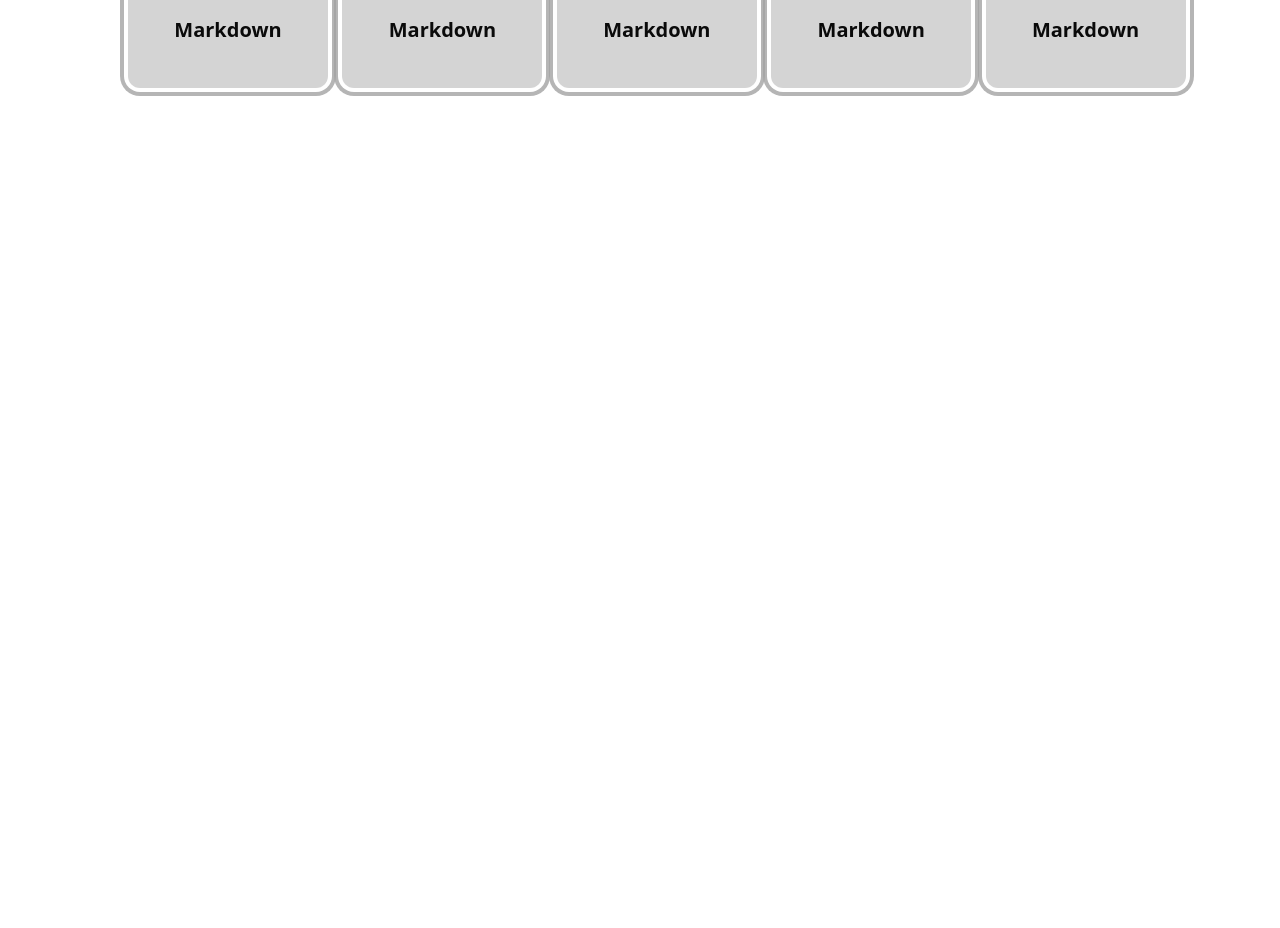
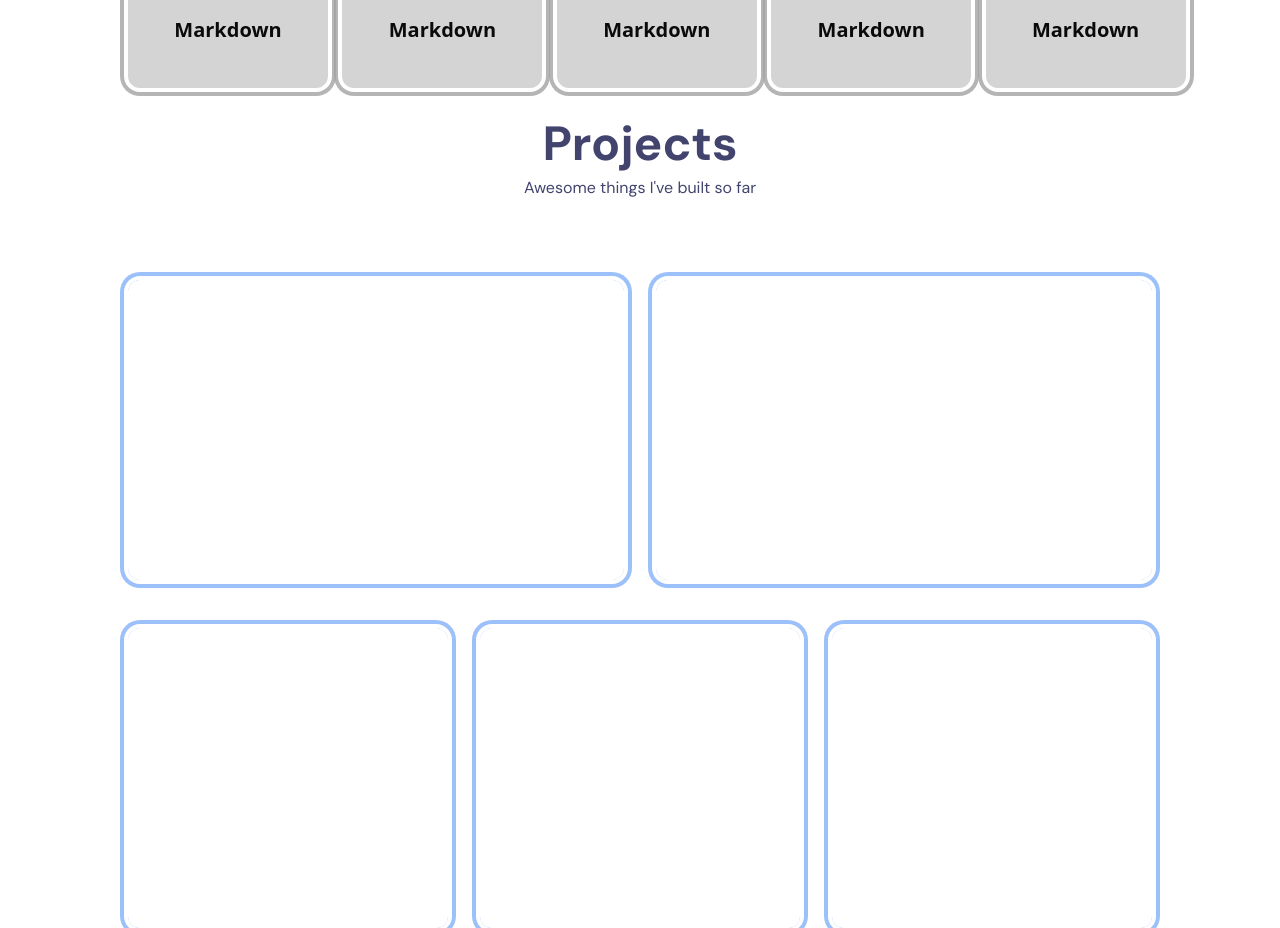
Before and after one commit to alexstrugacz/AlexWeb, a React (Create React App) app: page / in a window 1280 px wide. Shown: the part 1540-2468 px from the top of the page. Before the commit the page ends 1660 px from the top, so only its background shows below. Built offline with nearby package versions, Linux system fonts and the light colour scheme.

Commit message:
projects outline grid done

```diff
--- a/src/components/Landing/Landing.tsx
+++ b/src/components/Landing/Landing.tsx
@@ -1,6 +1,7 @@
 import React from "react";
 import Hero from "./Hero";
 import TechStack from "./TechStack";
+import Projects from "./projects/Projects";
 
 const Landing: React.FC<{}> = () => {
     return (
@@ -8,6 +9,7 @@ const Landing: React.FC<{}> = () => {
             <div className="h-full bg-[#FFFFF} px-32">
                 <Hero />
                 <TechStack />
+                <Projects />
             </div>
         </div>
     );
--- /dev/null
+++ b/src/components/Landing/projects/ProjectItemBig.tsx
@@ -0,0 +1,20 @@
+import React from "react";
+
+const ProjectItemBig: React.FC<{}> = (props) => {
+    return (
+        <div>
+            <div className={`h-[300px] w-full  ring-4 ring-offset-4 rounded-xl text-xl font-bold ml-0 flex flex-col hover:-mt-1 transform transition-all duration-100 ease-in-out`}>
+                <div className="h-1/2 flex flex-col justify-center mt-5 items-center">
+                    <img src={""} alt="" className="h-full" />
+                </div>
+                <div className={`flex flex-col text-center w-full justify-center mt-2`}>
+                    <p className="opacity-95"></p>
+                    <p className="mt-6 text-lg font-light flex flex-col justify-center items-center opacity-90">
+                    </p>
+                </div>
+            </div>
+        </div>
+    );
+};
+
+export default ProjectItemBig;
--- /dev/null
+++ b/src/components/Landing/projects/Projects.tsx
@@ -0,0 +1,25 @@
+import React from "react";
+import ProjectItemBig from "./ProjectItemBig";
+
+const Projects: React.FC<{}> = () => {
+    return (
+        <div>
+            <div className="h-screen w-full">
+                <h1 className="text-5xl text-[#42446E] font-bold font-DM w-full text-center">Projects</h1>
+                <p className="text-[#42446E] font-regular font-DM w-full text-center mt-2 ">Awesome things I've built so far</p>
+                <div className="grid grid-cols-2 w-full gap-8 mt-20">
+                    <ProjectItemBig />
+                    <ProjectItemBig />
+                </div>
+                <div className="grid grid-cols-3 w-full gap-8 mt-12">
+                    <ProjectItemBig />
+                    <ProjectItemBig />
+                    <ProjectItemBig />
+
+                </div>
+            </div>
+        </div>
+    );
+};
+
+export default Projects;
```
